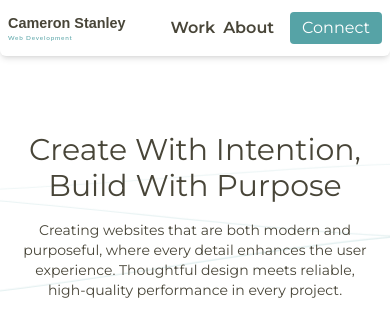
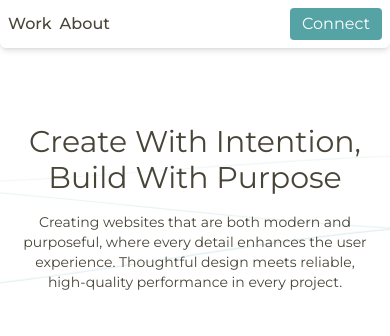
Before and after one commit to Cam96stanley/portfolio-hostinger, a React (Vite) app: page / in a window 390 px wide. Shown: the top 336 px of the page. Built offline with nearby package versions, Linux system fonts and the light colour scheme.

Commit message:
fixed sizing issue on navbar for mobile view and added hover effects for links and button

```diff
--- a/src/components/navbar/Navbar.jsx
+++ b/src/components/navbar/Navbar.jsx
@@ -7,18 +7,22 @@ export default function Navbar() {
         <img
           src={Logo}
           alt="Cameron Stanley Web Development"
-          className="h-10"
+          className="h-10 hidden md:block"
         />
-        <div className="flex justify-between gap-4 items-center">
-          <ul className="flex gap-2 font-semibold text-(--color-text)">
+        <div className="flex justify-between gap-4 items-center w-full md:w-auto">
+          <ul className="flex gap-2 text-(--color-text) font-medium">
             <li>
-              <a href="#">Work</a>
+              <a className="hover:underline" href="#">
+                Work
+              </a>
             </li>
             <li>
-              <a href="#">About</a>
+              <a className="hover:underline" href="#">
+                About
+              </a>
             </li>
           </ul>
-          <button className="bg-(--color-accent) py-1 px-3 rounded text-white">
+          <button className="bg-(--color-accent) py-1 px-3 rounded text-white cursor-pointer hover:bg-(--color-soft) hover:text-(--color-text) hover:shadow-lg hover:shadow-(--color-text)/50">
             Connect
           </button>
         </div>
```
